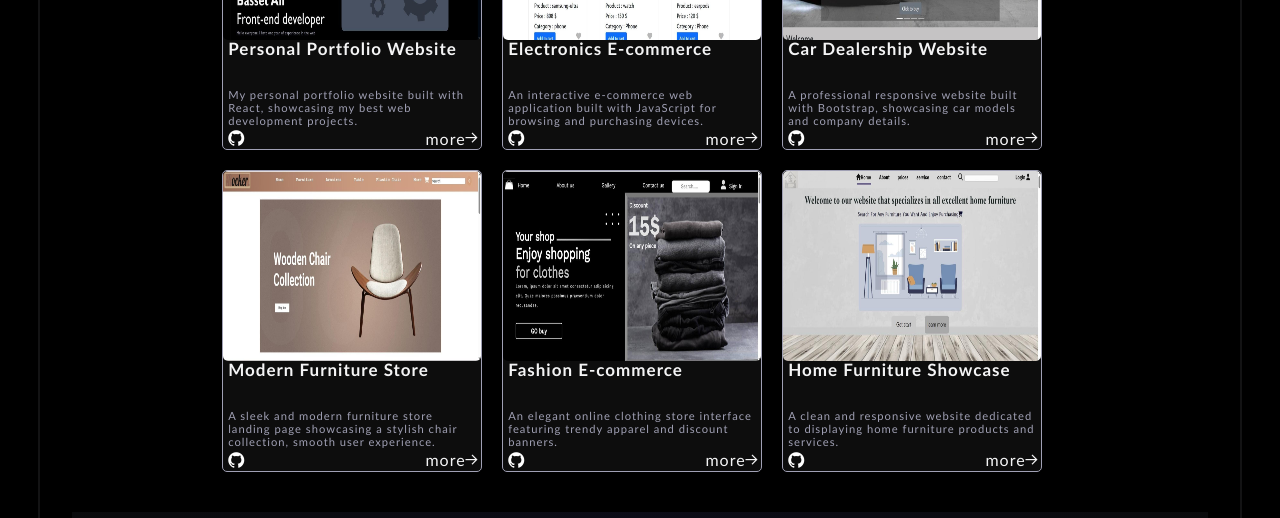
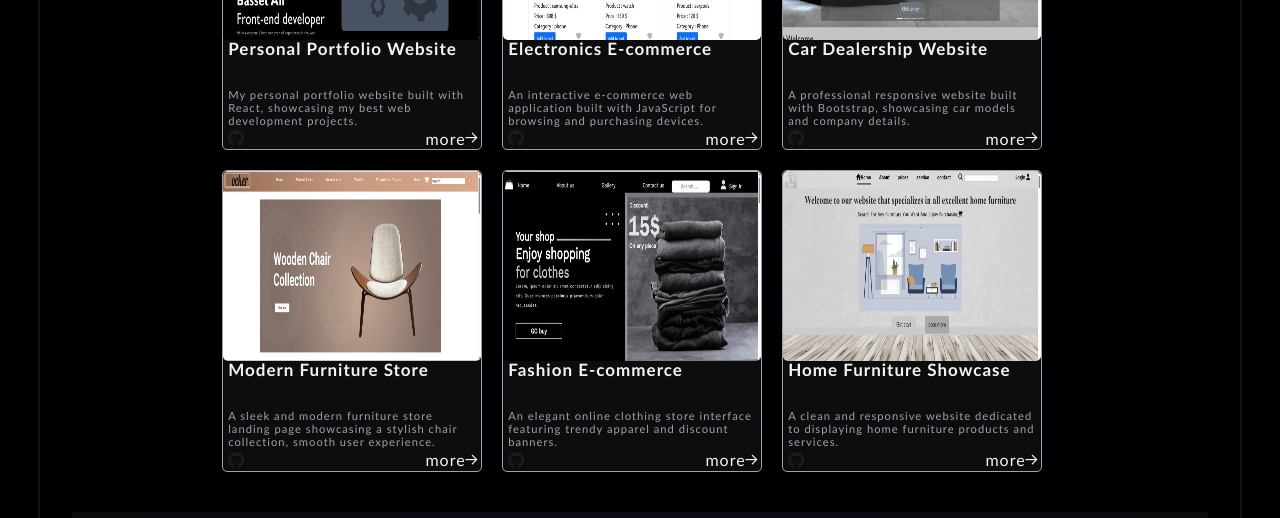
Before and after one commit to abdelbassetali/React-portfolio, a React (Vite) app: page / in a window 1280 px wide. Shown: the part 1860-2378 px from the top of the page. Built offline with nearby package versions, Linux system fonts and the light colour scheme.

Commit message:
Update main.css

```diff
--- a/src/components/3-main/main.css
+++ b/src/components/3-main/main.css
@@ -98,7 +98,7 @@ top-sction
 }
 
 .icon-github {
-color: #ffffff ;}
+color: var(--border)}
 
 .more {
     color: var(--title);
@@ -236,7 +236,9 @@ color: #ffffff ;}
 .form-button:hover {
     opacity: 1;
 }
-
+icon-1{
+     color: var(--title);
+}
 
 .myh{
     color: var(--title);
```
